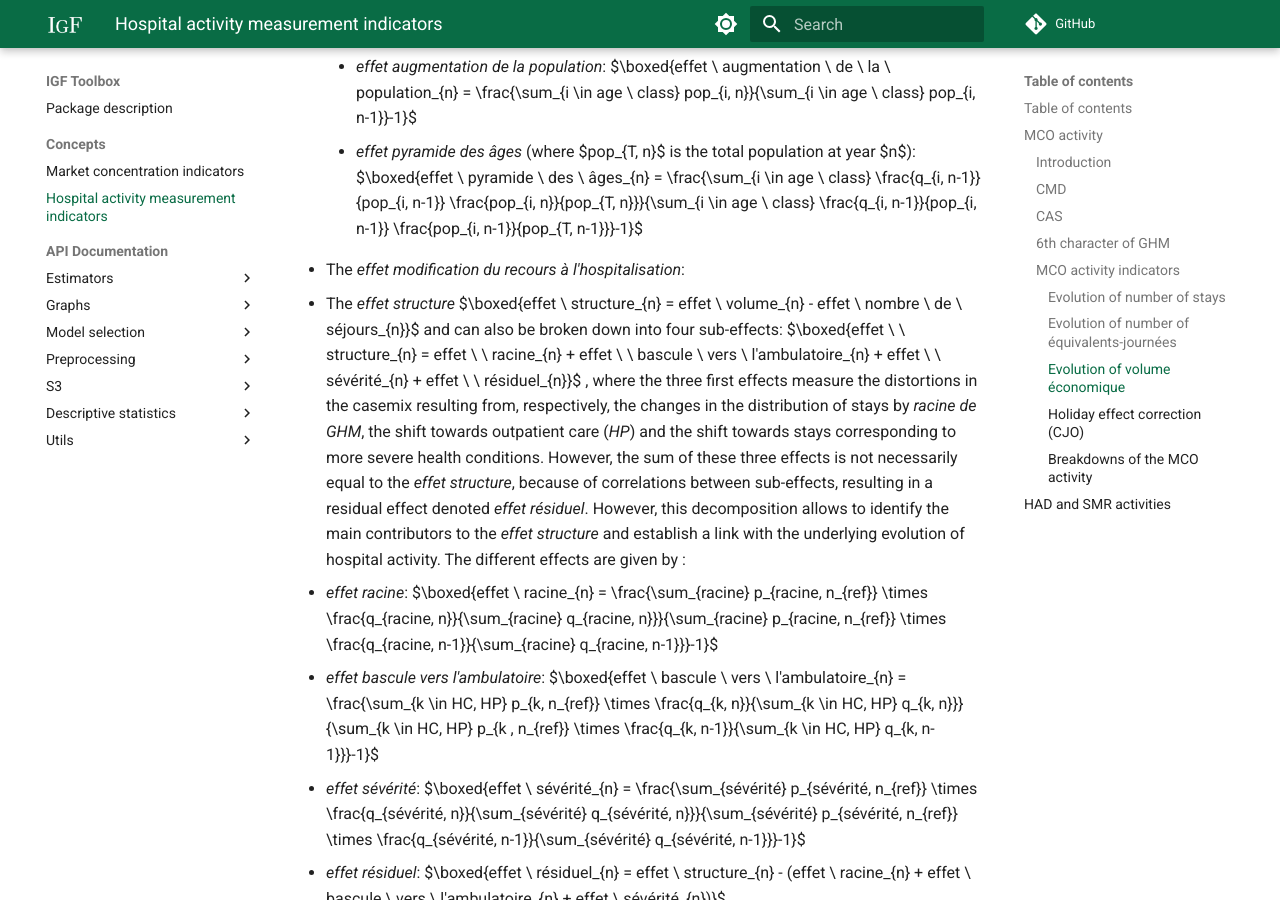
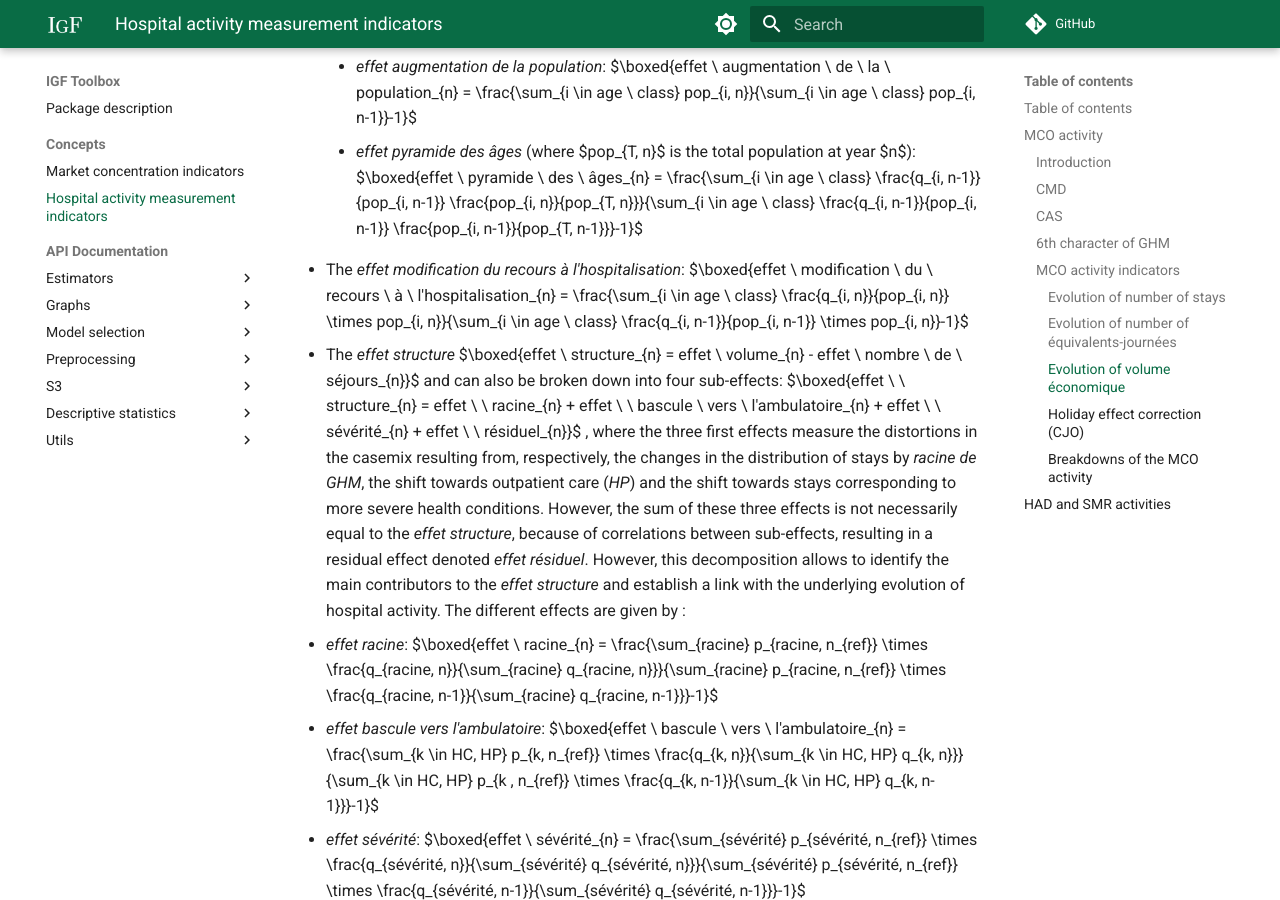
Before and after one commit to IGF-PSD/igf_toolbox, an MkDocs documentation site: the page built from docs/concepts/HOSPITAL_ACTIVITY.md, in a window 1280 px wide and 900 px high, scrolled down 7660 px. Built offline with MkDocs 1.6.1 and Material for MkDocs 9.7.7, drawn with Linux system fonts in a browser that asks for light colours; formulas are drawn with MathJax 3; comment, search, counter and statistics services are not loaded.

Commit message:
Update HOSPITAL_ACTIVITY.md

```diff
--- a/docs/concepts/HOSPITAL_ACTIVITY.md
+++ b/docs/concepts/HOSPITAL_ACTIVITY.md
@@ -170,7 +170,7 @@ The *effet nombre de séjours* corresponds to the annual change in the number of
 
       - *effet pyramide des âges* (where $pop_{T, n}$ is the total population at year $n$): $\boxed{effet \\ pyramide \\ des \\ âges_{n} = \frac{\sum_{i \in age \\ class} \frac{q_{i, n-1}}{pop_{i, n-1}} \frac{pop_{i, n}}{pop_{T, n}}}{\sum_{i \in age \\ class} \frac{q_{i, n-1}}{pop_{i, n-1}} \frac{pop_{i, n-1}}{pop_{T, n-1}}}-1}$
 
-  - The *effet modification du recours à l'hospitalisation*:
+  - The *effet modification du recours à l'hospitalisation*: $\boxed{effet \\ modification \\ du \\ recours \\ à \ l'hospitalisation_{n} = \frac{\sum_{i \in age \\ class} \frac{q_{i, n}}{pop_{i, n}} \times pop_{i, n}}{\sum_{i \in age \\ class} \frac{q_{i, n-1}}{pop_{i, n-1}} \times pop_{i, n}}-1}$
 
 - The *effet structure* $\boxed{effet \\ structure_{n} = effet \\ volume_{n} - effet \\ nombre \\ de \\ séjours_{n}}$ and can also be broken down into four sub-effects: $\boxed{effet \ \ structure_{n} = effet \ \ racine_{n} + effet \ \ bascule \\ vers \\ l'ambulatoire_{n} + effet \ \ sévérité_{n} + effet \ \ résiduel_{n}}$ , where the three first effects measure the distortions in the casemix resulting from, respectively, the changes in the distribution of stays by *racine de GHM*, the shift towards outpatient care (*HP*) and the shift towards stays corresponding to more severe health conditions. However, the sum of these three effects is not necessarily equal to the *effet structure*, because of correlations between sub-effects, resulting in a residual effect denoted *effet résiduel*. However, this decomposition allows to identify the main contributors to the *effet structure* and establish a link with the underlying evolution of hospital activity. The different effects are given by :
 
```
